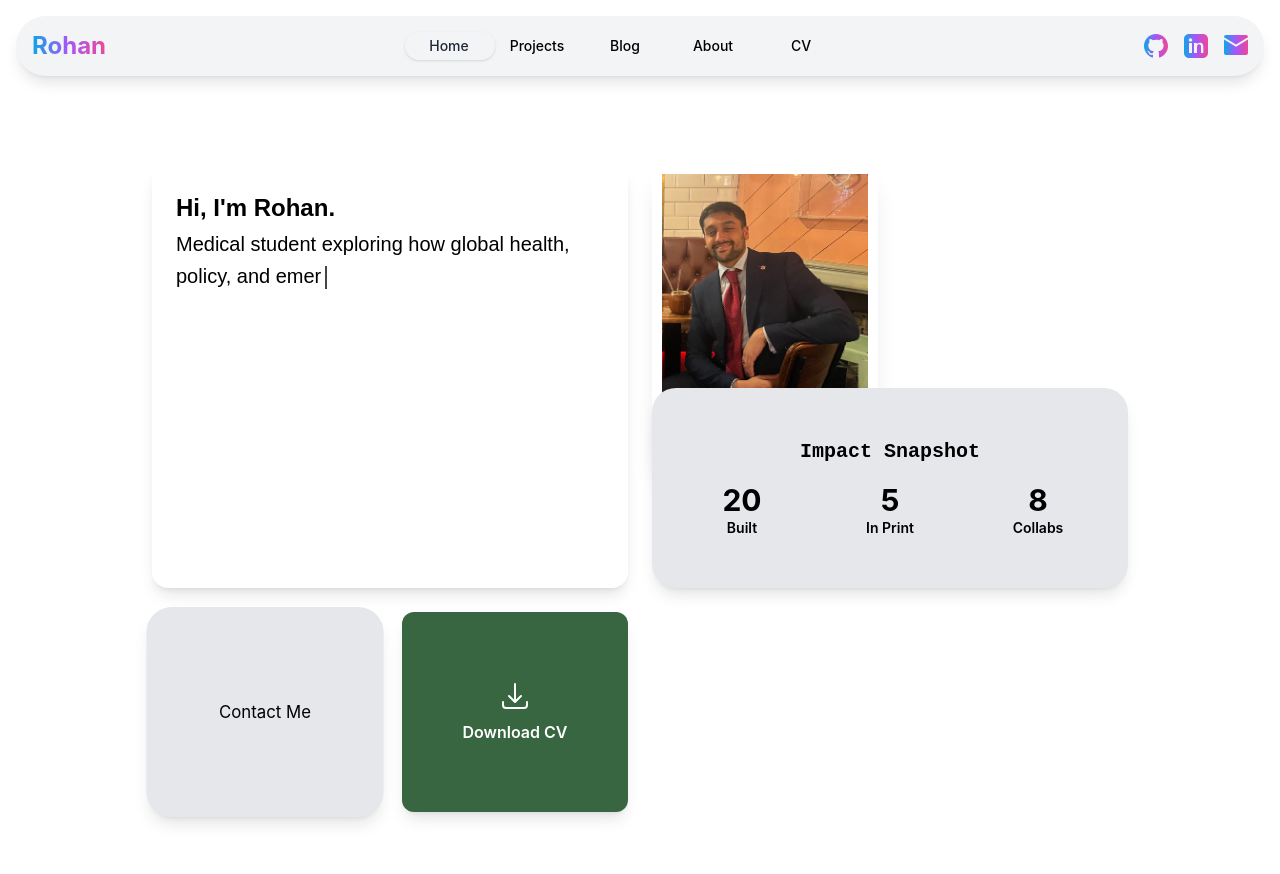
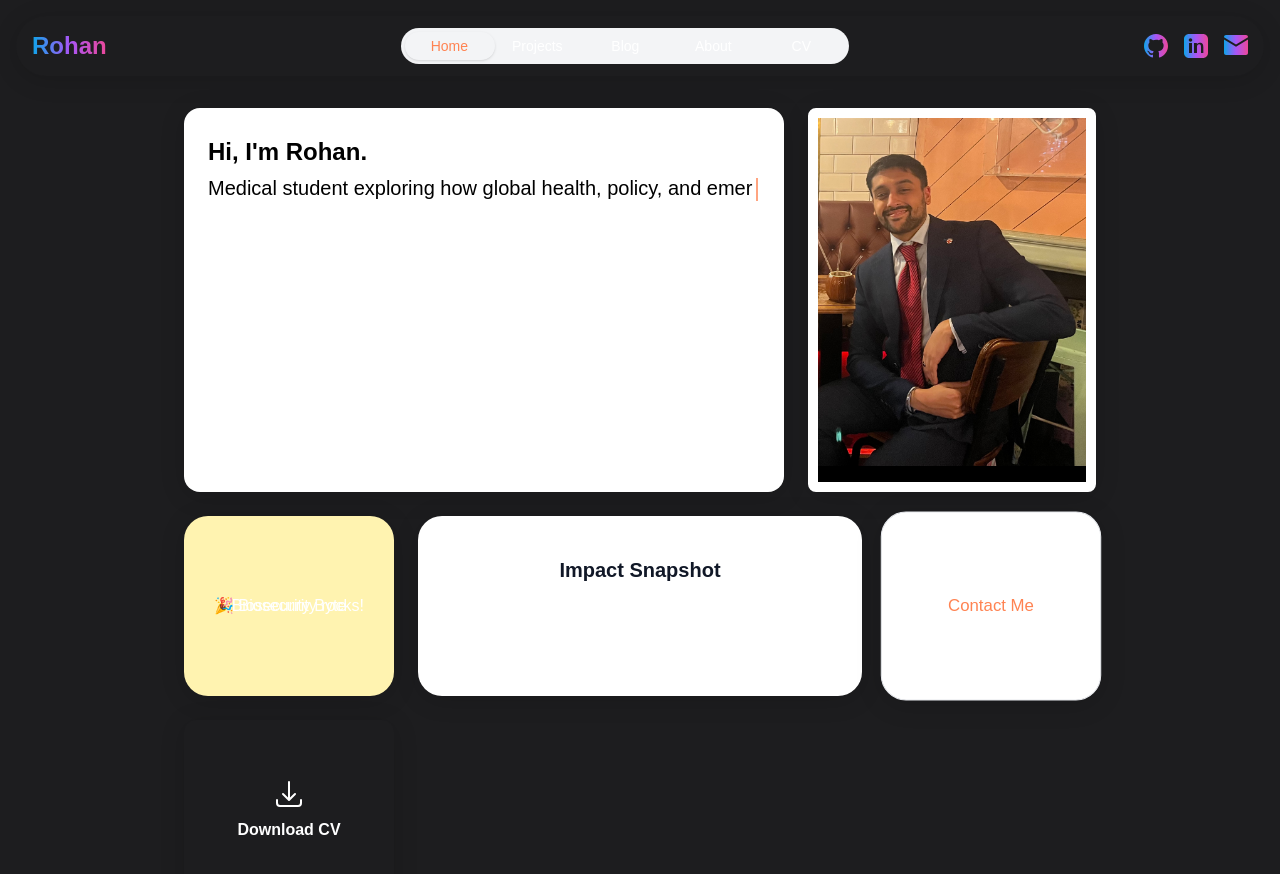
Before and after one commit to SUPA5INGH/personal-website, a Next.js app: page / in a window 1280 px wide. Shown: the top 874 px of the page. Before the commit the page ends 836 px from the top, so only its background shows below. Built offline with nearby package versions, Linux system fonts and the light colour scheme.

Commit message:
Simplify tile animations and remove ripple

```diff
--- a/components/BentoTile.tsx
+++ b/components/BentoTile.tsx
@@ -24,7 +24,7 @@ const BentoTile = React.forwardRef<HTMLDivElement, BentoTileProps>(
       title,
       imgSrc,
       className = '',
-      animationClass = 'hover:scale-105 transition-transform animate-fall',
+      animationClass = 'transition-transform hover:-translate-y-1 animate-fall',
       children,
       ...rest
     }: BentoTileProps,
@@ -33,7 +33,7 @@ const BentoTile = React.forwardRef<HTMLDivElement, BentoTileProps>(
     return (
       <div
         ref={ref}
-        className={`relative overflow-hidden rounded-3xl shadow-lg ${animationClass} ${className}`}
+        className={`relative overflow-hidden rounded-3xl shadow-elev ${animationClass} ${className}`}
         {...rest}
       >
         {imgSrc && (
@@ -61,7 +61,7 @@ export function PolaroidTile(props: BentoTileProps) {
       className={`bg-white p-4 ${props.className ?? ''}`.trim()}
       animationClass={
         props.animationClass ||
-        'hover:rotate-2 hover:scale-105 transition-transform animate-fall'
+        'transition-transform hover:-translate-y-1 animate-fall'
       }
     />
   );
--- a/components/DownloadCvTile.tsx
+++ b/components/DownloadCvTile.tsx
@@ -7,7 +7,11 @@ async function generatePdf() {
   return new Promise<void>((resolve) => setTimeout(resolve, 1200));
 }
 
-export default function DownloadCvTile() {
+export default function DownloadCvTile({
+  className = '',
+}: {
+  className?: string;
+}) {
   const [status, setStatus] = useState<'idle' | 'loading' | 'success'>('idle');
   const [disabled, setDisabled] = useState(false);
   const [announce, setAnnounce] = useState('');
@@ -33,8 +37,9 @@ export default function DownloadCvTile() {
   return (
     <motion.button
       layout
+      whileHover={{ y: -4 }}
       aria-label="Download my CV (PDF)"
-      className="flex flex-col items-center justify-center bg-dark-green text-white rounded-xl shadow-lg focus:outline-none focus:ring-4 focus:ring-dark-green/40 w-full h-full relative col-span-1 row-span-1"
+      className={`flex flex-col items-center justify-center bg-charcoal text-white rounded-xl shadow-elev focus:outline-none focus:ring-4 focus:ring-charcoal/40 w-full h-full relative col-span-1 row-span-1 ${className}`}
       onClick={handleClick}
       onMouseLeave={() => !disabled && setDisabled(false)}
       style={{ pointerEvents: disabled ? 'none' : 'auto' }}
@@ -46,7 +51,7 @@ export default function DownloadCvTile() {
             cy="36"
             r="36"
             fill="none"
-            stroke="white"
+            stroke="#ff8352"
             strokeWidth="6"
             strokeDasharray={circumference}
             strokeDashoffset={circumference}
@@ -71,7 +76,7 @@ export default function DownloadCvTile() {
               animate={{ opacity: 1 }}
               exit={{ opacity: 0 }}
             >
-              <CheckCircleIcon className="w-8 h-8 text-green-500" />
+              <CheckCircleIcon className="w-8 h-8 text-coral" />
             </motion.span>
           ) : (
             <motion.span
--- a/components/ElevatorPitchTile.tsx
+++ b/components/ElevatorPitchTile.tsx
@@ -2,9 +2,14 @@ import React, { useRef } from 'react';
 import { motion, useInView, useReducedMotion } from 'framer-motion';
 import useTypewriter from './useTypewriter';
 
-
-export default function ElevatorPitchTile() {
-  const words = ['Medical student exploring how global health, policy, and emerging tech can work together—building tools, writing ideas, and pushing systems that need it.'];
+export default function ElevatorPitchTile({
+  className = '',
+}: {
+  className?: string;
+}) {
+  const words = [
+    'Medical student exploring how global health, policy, and emerging tech can work together—building tools, writing ideas, and pushing systems that need it.',
+  ];
   const text = useTypewriter({ words });
 
   const ref = useRef(null);
@@ -16,16 +21,17 @@ export default function ElevatorPitchTile() {
       ref={ref}
       initial={{ opacity: 0, y: reduce ? 0 : 20 }}
       animate={inView ? { opacity: 1, y: 0 } : {}}
+      whileHover={{ y: -4 }}
       transition={{ duration: 0.2 }}
       aria-label="Personal introduction: Hi I'm Rohan, Med student turned tech-forward biosecurity thinker."
-      className="col-span-full sm:col-span-2 md:col-span-2 row-span-2 rounded-2xl bg-white bg-cover shadow-lg hover:shadow-xl p-6"
+      className={`rounded-2xl bg-white shadow-elev hover:shadow-xl p-6 h-full ${className}`}
     >
       <h1 className="font-poppins font-bold text-2xl leading-10 text-black">
-        Hi, I'm Rohan.
+        Hi, I&apos;m Rohan.
       </h1>
       <p className="font-poppins font-medium text-xl leading-8 text-black">
         <span>{text}</span>
-        <span className="ml-1 font-mono border-r-2 border-current animate-pulse" />
+        <span className="ml-1 font-mono border-r-2 border-coral animate-pulse" />
       </p>
     </motion.section>
   );
--- a/components/Layout.tsx
+++ b/components/Layout.tsx
@@ -3,7 +3,6 @@ import React, { ReactNode } from 'react';
 import TransitionLink from './TransitionLink';
 
 const NAV_SECTIONS = ['Home', 'Projects', 'Blog', 'About', 'CV'];
-
 
 interface LayoutProps {
   children: ReactNode;
@@ -26,17 +25,15 @@ export default function Layout({
   accentColorClass = 'text-dark-green',
   titleClass,
 }: LayoutProps) {
-
   const sections = NAV_SECTIONS;
   const titleColorClass = titleClass || accentColorClass;
-
 
   return (
     <div
       className={`min-h-screen flex flex-col ${backgroundClass} transition-colors`}
     >
       <header
-        className={`sticky top-4 z-10 mx-4 rounded-full px-4 py-3 shadow-lg flex items-center justify-between ${headerBgClass}`}
+        className={`sticky top-4 z-10 mx-4 rounded-full px-4 py-3 shadow-elev flex items-center justify-between ${headerBgClass}`}
       >
         <div className={`text-2xl font-bold ${titleColorClass}`}>Rohan</div>
         {onSectionChange ? (
--- a/components/PolaroidSelfieTile.tsx
+++ b/components/PolaroidSelfieTile.tsx
@@ -2,7 +2,11 @@ import Image from 'next/image';
 import { motion, useMotionValue, useSpring } from 'framer-motion';
 import React from 'react';
 
-export default function PolaroidSelfieTile() {
+export default function PolaroidSelfieTile({
+  className = '',
+}: {
+  className?: string;
+}) {
   const rotateX = useMotionValue(0);
   const rotateY = useMotionValue(0);
   const springX = useSpring(rotateX, { stiffness: 150, damping: 10 });
@@ -28,11 +32,16 @@ export default function PolaroidSelfieTile() {
     hover: { opacity: 1, y: 0 },
   };
 
+  const containerVariants = {
+    initial: { y: 0 },
+    hover: { y: -8 },
+  };
+
   return (
     <motion.div
       role="img"
       aria-label="Photograph of Rohan"
-      className="relative aspect-[3/4] w-full sm:col-span-1 sm:row-span-1 md:col-span-1 xl:col-span-1"
+      className={`relative aspect-[3/4] w-full h-full ${className}`}
       style={{
         perspective: 800,
         rotateX: springX,
@@ -41,10 +50,11 @@ export default function PolaroidSelfieTile() {
       }}
       onPointerMove={handlePointerMove}
       onPointerLeave={resetTilt}
+      variants={containerVariants}
       initial="initial"
       whileHover="hover"
     >
-      <div className="relative bg-black shadow-xl rounded-2xl p-2 w-full h-full">
+      <div className="relative bg-black shadow-elev rounded-2xl p-2 w-full h-full">
         <Image
           src="/images/IMG_8264.jpeg"
           alt="Rohan"
@@ -56,7 +66,7 @@ export default function PolaroidSelfieTile() {
           className="absolute bottom-4 left-1/2 -translate-x-1/2 text-sm font-medium tracking-wide text-neutral-700 font-sans"
           aria-live="polite"
         >
-          Uzma • Med→Tech
+          Rohan • Med→Tech
         </motion.figcaption>
       </div>
     </motion.div>
--- a/pages/index.tsx
+++ b/pages/index.tsx
@@ -9,20 +9,22 @@ import DownloadCvTile from '../components/DownloadCvTile';
 
 import PolaroidSelfieTile from '../components/PolaroidSelfieTile';
 
-
 const gradientClass =
   'text-transparent bg-clip-text bg-gradient-to-r from-sky-500 via-purple-500 to-pink-500';
 
 export default function Home() {
   const [activeSection, setActiveSection] = useState('Home');
-  const [showRipple, setShowRipple] = useState(false);
 
   const themeMap: Record<
     string,
     { bg: string; header: string; accent: string }
   > = {
     // Neutral palette for the landing section
-    Home: { bg: 'bg-white', header: 'bg-gray-100', accent: 'text-gray-800' },
+    Home: {
+      bg: 'bg-charcoal text-white',
+      header: 'bg-charcoal',
+      accent: 'text-coral',
+    },
     Projects: {
       bg: 'bg-blue-50',
       header: 'bg-blue-200',
@@ -40,7 +42,6 @@ export default function Home() {
     },
     CV: { bg: 'bg-white', header: 'bg-white', accent: 'text-gray-800' },
   };
-
 
   const [builtCount, setBuiltCount] = useState(0);
   const [printCount, setPrintCount] = useState(0);
@@ -69,11 +70,6 @@ export default function Home() {
     setActiveSection(section);
   };
 
-  useEffect(() => {
-    setShowRipple(true);
-    const timeout = setTimeout(() => setShowRipple(false), 600);
-    return () => clearTimeout(timeout);
-  }, [activeSection]);
 
   return (
     <Layout
@@ -93,29 +89,31 @@ export default function Home() {
         <meta name="description" content="Portfolio" />
       </Head>
 
-      {showRipple && (
-        <div
-          className={`fixed left-1/2 top-1/2 z-50 rounded-full ${themeMap[activeSection].bg} animate-ripple pointer-events-none`}
-          style={{
-            width: '200vmax',
-            height: '200vmax',
-            transform: 'translate(-50%, -50%)',
-          }}
-        />
-      )}
 
       <main className="flex items-center justify-center pt-12">
         {activeSection === 'Home' && (
-          <div className="bento-grid mt-8 grid w-full max-w-5xl mx-auto gap-6 p-6 sm:grid-cols-2 md:grid-cols-3 xl:grid-cols-4 auto-rows-[200px]">
+          <div className="bento-grid lobby-grid mt-8">
+            <ElevatorPitchTile className="col-span-12 lg:col-span-8 row-span-2" />
 
-            <ElevatorPitchTile />
+            <PolaroidSelfieTile className="col-span-12 lg:col-span-4 row-span-2" />
 
+            <BentoTile
+              className="relative bg-pastel-yellow cursor-pointer col-span-12 lg:col-span-3"
+              onClick={() => setFlipped(!flipped)}
+            >
+              <div
+                className={`relative w-full h-full [transform-style:preserve-3d] transition-transform duration-500 ${flipped ? 'rotate-y-180' : ''}`}
+              >
+                <div className="absolute inset-0 backface-hidden flex items-center justify-center">
+                  Biosecurity Byte
+                </div>
+                <div className="absolute inset-0 rotate-y-180 backface-hidden flex items-center justify-center">
+                  🎉 Biosecurity rocks!
+                </div>
+              </div>
+            </BentoTile>
 
-
-            <PolaroidSelfieTile />
-
-
-            <section className="col-span-2 row-span-1 rounded-3xl bg-gray-200 p-6 shadow-lg flex flex-col items-center justify-center text-center animate-fall">
+            <section className="rounded-3xl bg-white p-6 shadow-elev flex flex-col items-center justify-center text-center animate-fall col-span-12 lg:col-span-6">
               <h2 className="mb-4 text-xl font-bold">Impact Snapshot</h2>
               <div className="grid grid-cols-3 gap-4 w-full">
                 <div className="flex flex-col items-center">
@@ -133,18 +131,16 @@ export default function Home() {
               </div>
             </section>
 
-
-
-            <div className="rounded-3xl bg-gray-200 p-6 shadow-lg flex items-center justify-center text-center animate-heartbeat">
+            <div className="rounded-3xl bg-white p-6 shadow-elev flex items-center justify-center text-center border border-gray-200 text-coral animate-heartbeat transition-transform hover:-translate-y-1 col-span-12 lg:col-span-3">
               Contact Me
             </div>
-            <DownloadCvTile />
+            <DownloadCvTile className="col-span-12 lg:col-span-3" />
           </div>
         )}
 
         {activeSection === 'Projects' && (
           <div className="bento-grid mt-8 grid w-full max-w-5xl mx-auto gap-8 p-6 sm:grid-cols-2 md:grid-cols-3 xl:grid-cols-4 auto-rows-[200px] min-h-[80vh]">
-            <section className="relative col-span-2 row-span-2 rounded-3xl bg-blue-200 p-6 shadow-lg hover:scale-105 transition-transform animate-fall">
+            <section className="relative col-span-2 row-span-2 rounded-3xl bg-blue-200 p-6 shadow-lg transition-transform hover:-translate-y-1 animate-fall">
               <h2 className="mb-2 text-xl font-bold">Featured Project</h2>
               <Image
                 src="/images/pandemic_game.jpg"
@@ -154,17 +150,17 @@ export default function Home() {
               />
               <p>Summary of my favourite work.</p>
             </section>
-            <section className="rounded-3xl col-span-2 bg-blue-100 p-6 shadow-lg hover:scale-105 transition-transform animate-fall">
+            <section className="rounded-3xl col-span-2 bg-blue-100 p-6 shadow-lg transition-transform hover:-translate-y-1 animate-fall">
               <h2 className="mb-2 text-lg font-semibold">Project One</h2>
             </section>
-            <section className="rounded-3xl col-span-2 bg-blue-100 p-6 shadow-lg hover:scale-105 transition-transform animate-fall">
+            <section className="rounded-3xl col-span-2 bg-blue-100 p-6 shadow-lg transition-transform hover:-translate-y-1 animate-fall">
               <h2 className="mb-2 text-lg font-semibold">Project Three</h2>
             </section>
 
-            <section className="rounded-3xl bg-blue-100 p-6 shadow-lg hover:scale-105 transition-transform animate-fall">
+            <section className="rounded-3xl bg-blue-100 p-6 shadow-lg transition-transform hover:-translate-y-1 animate-fall">
               <h2 className="mb-2 text-lg font-semibold">Project Five</h2>
             </section>
-            <section className="col-span-2 rounded-3xl bg-blue-200 p-6 shadow-lg hover:scale-105 transition-transform animate-fall">
+            <section className="col-span-2 rounded-3xl bg-blue-200 p-6 shadow-lg transition-transform hover:-translate-y-1 animate-fall">
               <h2 className="mb-2 text-xl font-bold">Contact</h2>
               <p className="text-sm">Get in touch for more details.</p>
             </section>
@@ -173,26 +169,26 @@ export default function Home() {
 
         {activeSection === 'Blog' && (
           <div className="bento-grid mt-8 grid w-full max-w-5xl mx-auto gap-8 p-6 sm:grid-cols-2 md:grid-cols-3 xl:grid-cols-4 auto-rows-[200px] min-h-[80vh]">
-            <section className="relative col-span-2 row-span-2 rounded-3xl bg-orange-200 p-6 shadow-lg hover:scale-105 transition-transform animate-fall">
+            <section className="relative col-span-2 row-span-2 rounded-3xl bg-orange-200 p-6 shadow-lg transition-transform hover:-translate-y-1 animate-fall">
               <h2 className="mb-2 text-xl font-bold">Latest Post</h2>
               <p>Coming soon.</p>
             </section>
-            <section className="rounded-3xl bg-orange-100 p-6 shadow-lg hover:scale-105 transition-transform animate-fall">
+            <section className="rounded-3xl bg-orange-100 p-6 shadow-lg transition-transform hover:-translate-y-1 animate-fall">
               <h2 className="mb-2 text-lg font-semibold">All Posts</h2>
             </section>
-            <section className="rounded-3xl bg-orange-100 p-6 shadow-lg hover:scale-105 transition-transform animate-fall">
+            <section className="rounded-3xl bg-orange-100 p-6 shadow-lg transition-transform hover:-translate-y-1 animate-fall">
               <h2 className="mb-2 text-lg font-semibold">Writing Tips</h2>
             </section>
-            <section className="rounded-3xl bg-orange-100 p-6 shadow-lg hover:scale-105 transition-transform animate-fall">
+            <section className="rounded-3xl bg-orange-100 p-6 shadow-lg transition-transform hover:-translate-y-1 animate-fall">
               <h2 className="mb-2 text-lg font-semibold">Tutorials</h2>
             </section>
-            <section className="rounded-3xl bg-orange-100 p-6 shadow-lg hover:scale-105 transition-transform animate-fall">
+            <section className="rounded-3xl bg-orange-100 p-6 shadow-lg transition-transform hover:-translate-y-1 animate-fall">
               <h2 className="mb-2 text-lg font-semibold">Opinions</h2>
             </section>
-            <section className="rounded-3xl bg-orange-100 p-6 shadow-lg hover:scale-105 transition-transform animate-fall">
+            <section className="rounded-3xl bg-orange-100 p-6 shadow-lg transition-transform hover:-translate-y-1 animate-fall">
               <h2 className="mb-2 text-lg font-semibold">News</h2>
             </section>
-            <section className="col-span-2 rounded-3xl bg-orange-200 p-6 shadow-lg hover:scale-105 transition-transform animate-fall">
+            <section className="col-span-2 rounded-3xl bg-orange-200 p-6 shadow-lg transition-transform hover:-translate-y-1 animate-fall">
               <h2 className="mb-2 text-xl font-bold">Subscribe</h2>
               <p className="text-sm">Stay updated with new posts.</p>
             </section>
@@ -201,30 +197,30 @@ export default function Home() {
 
         {activeSection === 'About' && (
           <div className="bento-grid mt-8 grid w-full max-w-5xl mx-auto gap-8 p-6 sm:grid-cols-2 md:grid-cols-3 xl:grid-cols-4 auto-rows-[200px] min-h-[80vh]">
-            <section className="relative col-span-2 row-span-2 rounded-3xl bg-purple-200 p-6 shadow-lg hover:scale-105 transition-transform animate-fall">
+            <section className="relative col-span-2 row-span-2 rounded-3xl bg-purple-200 p-6 shadow-lg transition-transform hover:-translate-y-1 animate-fall">
               <h2 className="mb-2 text-xl font-bold">Bio</h2>
               <p>Quick introduction.</p>
             </section>
-            <section className="rounded-3xl bg-purple-100 p-6 shadow-lg hover:scale-105 transition-transform animate-fall">
+            <section className="rounded-3xl bg-purple-100 p-6 shadow-lg transition-transform hover:-translate-y-1 animate-fall">
               <h2 className="mb-2 text-lg font-semibold">Education</h2>
             </section>
-            <section className="rounded-3xl bg-purple-100 p-6 shadow-lg hover:scale-105 transition-transform animate-fall">
+            <section className="rounded-3xl bg-purple-100 p-6 shadow-lg transition-transform hover:-translate-y-1 animate-fall">
               <h2 className="mb-2 text-lg font-semibold">Interests</h2>
             </section>
-            <section className="rounded-3xl bg-purple-100 p-6 shadow-lg hover:scale-105 transition-transform animate-fall">
+            <section className="rounded-3xl bg-purple-100 p-6 shadow-lg transition-transform hover:-translate-y-1 animate-fall">
               <h2 className="mb-2 text-lg font-semibold">Hobbies</h2>
             </section>
-            <section className="rounded-3xl bg-purple-100 p-6 shadow-lg hover:scale-105 transition-transform animate-fall">
+            <section className="rounded-3xl bg-purple-100 p-6 shadow-lg transition-transform hover:-translate-y-1 animate-fall">
               <h2 className="mb-2 text-lg font-semibold">Gallery</h2>
             </section>
-            <section className="rounded-3xl bg-purple-100 p-6 shadow-lg hover:scale-105 transition-transform animate-fall flex flex-col items-center justify-center text-center">
+            <section className="rounded-3xl bg-purple-100 p-6 shadow-lg transition-transform hover:-translate-y-1 animate-fall flex flex-col items-center justify-center text-center">
               <h2 className="mb-2 text-lg font-semibold">
                 I am currently learning ...{' '}
               </h2>
               <div className="text-6xl mb-2">識</div>
               <div className="mb-2 text-lg font-semibold">Japanese</div>
             </section>
-            <section className="col-span-2 rounded-3xl bg-purple-200 p-6 shadow-lg hover:scale-105 transition-transform animate-fall">
+            <section className="col-span-2 rounded-3xl bg-purple-200 p-6 shadow-lg transition-transform hover:-translate-y-1 animate-fall">
               <h2 className="mb-2 text-xl font-bold">Contact</h2>
               <p className="text-sm">Feel free to reach out.</p>
             </section>
--- a/styles/globals.css
+++ b/styles/globals.css
@@ -2,13 +2,11 @@
 @tailwind components;
 @tailwind utilities;
 
-
 @import url('https://fonts.googleapis.com/css2?family=JetBrains+Mono:wght@400;700&family=Montserrat:wght@400;700&family=Poppins:wght@400;500;700&display=swap');
-
 
 @layer base {
   body {
-    @apply font-sans;
+    @apply font-poppins bg-gray-50 text-gray-800;
   }
   h1,
   h2,
@@ -16,7 +14,7 @@
   h4,
   h5,
   h6 {
-    @apply font-mono;
+    @apply font-poppins font-bold text-gray-900;
   }
 }
 
@@ -130,3 +128,38 @@
 .pulse-bg {
   animation: bg-pulse 0.8s ease-in-out;
 }
+
+/* Home lobby grid layout */
+.lobby-grid {
+  display: grid;
+  grid-template-columns: repeat(12, 1fr);
+  gap: 24px;
+  grid-auto-rows: 180px;
+  margin: 0 auto;
+  max-width: 1248px;
+  padding: 0 96px;
+}
+
+@media (max-width: 1023px) {
+  .lobby-grid {
+    grid-template-columns: repeat(8, 1fr);
+    gap: 20px;
+    grid-auto-rows: 160px;
+    padding: 0 40px;
+    max-width: 768px;
+  }
+}
+
+@media (max-width: 767px) {
+  .lobby-grid {
+    grid-template-columns: 1fr;
+    gap: 16px;
+    grid-auto-rows: auto;
+    padding: 0 16px;
+    max-width: none;
+  }
+}
+
+.shadow-elev {
+  box-shadow: 0 4px 24px 0 rgba(0, 0, 0, 0.15);
+}
--- a/tailwind.config.js
+++ b/tailwind.config.js
@@ -22,6 +22,11 @@ module.exports = {
         'cv-lime': '#D9F99D',
         'moral-yellow': '#FCD34D',
         'skills-rose': '#FCA5A5',
+        charcoal: '#1d1d1f',
+        coral: '#ff8352',
+      },
+      boxShadow: {
+        elev: '0 4px 24px 0 rgba(0,0,0,0.15)',
       },
       fontFamily: {
         sans: ['Inter', 'Montserrat', 'sans-serif'],
```
Also changed, not shown: jest.setup.ts (+8 -0 lines), 2 other files (tests, documents, lock files or other folders).
